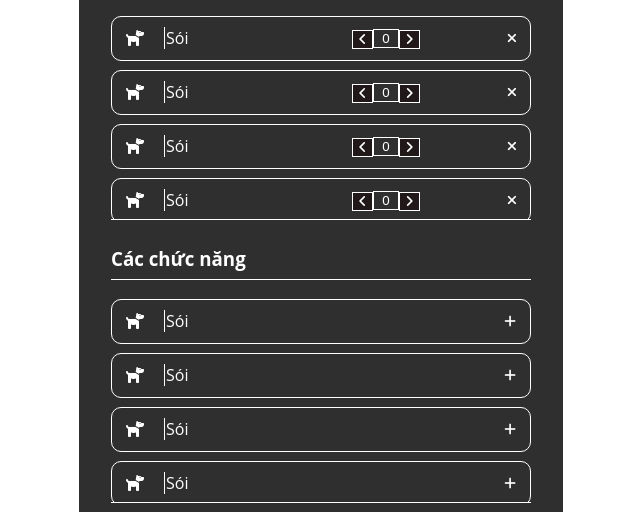
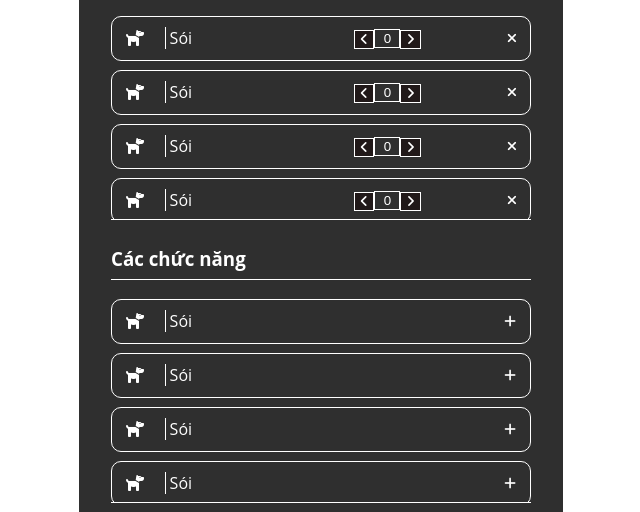
Before and after one commit to Khanh26/masoi, a plain HTML site: page index.html in a window 1280 px wide. Both pictures are taken after a click on the button "Chọn Chức năng". Shown: the part 172-684 px from the top of the page, 319-959 px from the left. Drawn offline with Linux system fonts and the light colour scheme.

Commit message:
fix line

```diff
--- a/assets/style.css
+++ b/assets/style.css
@@ -88,7 +88,7 @@ body {
     position: absolute;
     width: 1px;
     height: 100%;
-    right: 3%;
+    right: 0px;
     top: 50%;
     background-color: white;
     transform: translateY(-50%);
@@ -96,6 +96,7 @@ body {
 
 .name-rule {
     width: 30%;
+    padding-left: 4px;
 }
 
 .count-rule {
```
